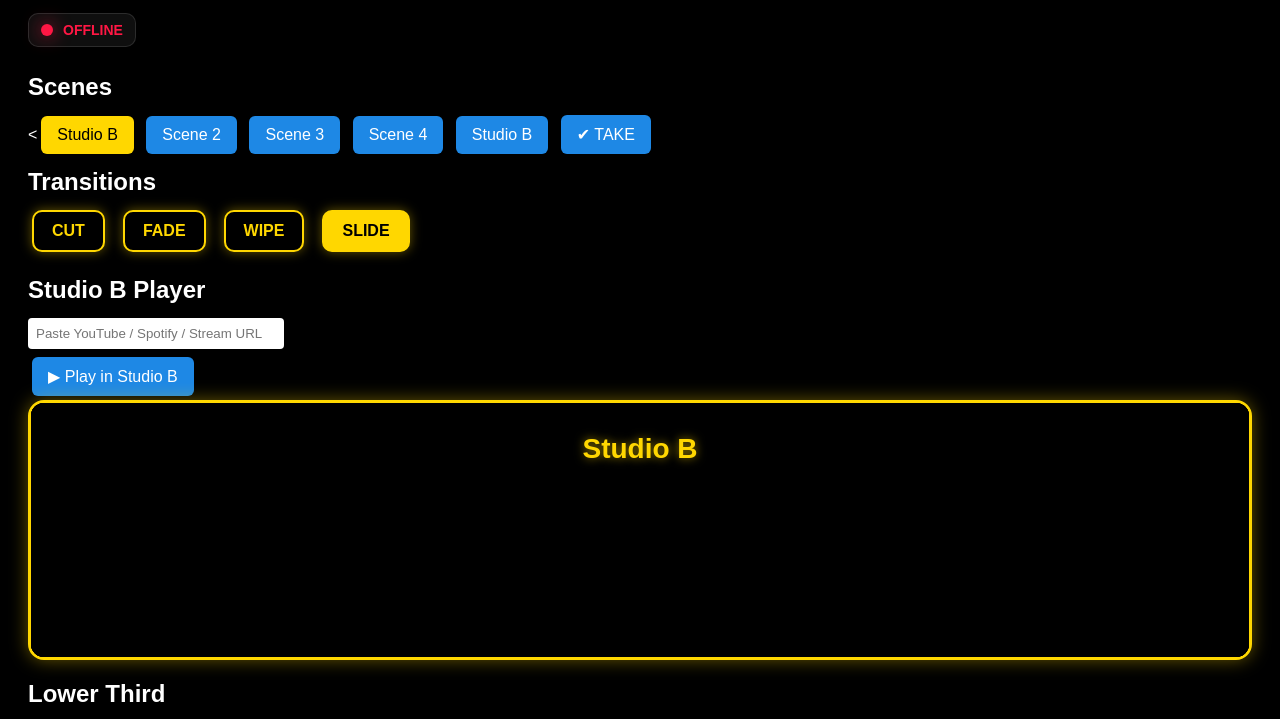
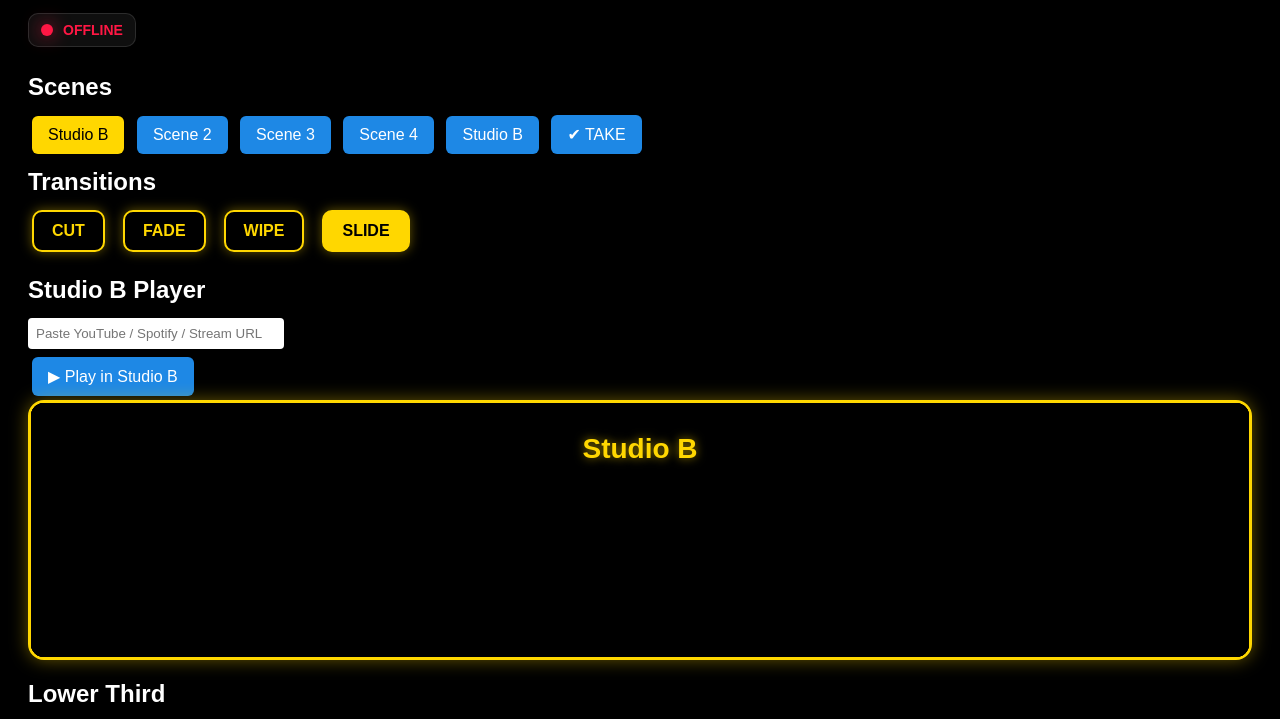
Before and after one commit to akilani30-art/akm-cloud-control, a website: page index.html in a window 1280 px wide. Shown: the part 78-797 px from the top of the page. Drawn offline with Linux system fonts and the light colour scheme.

Commit message:
Update index.html

```diff
--- a/index.html
+++ b/index.html
@@ -152,7 +152,7 @@
   </div>
 
   <h2>Scenes</h2>
-  <<button type="button" class="sceneBtn active"
+  <button type="button" class="sceneBtn active"
         data-scene="sceneStudioB"
         onclick="loadPreview(event, 'sceneStudioB')">
   Studio B
```
